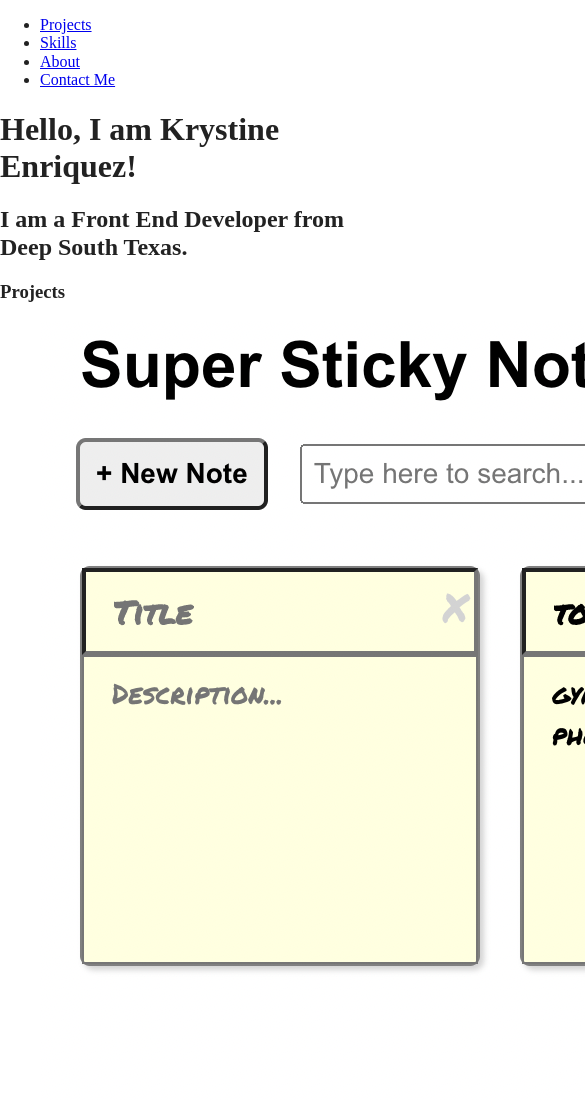
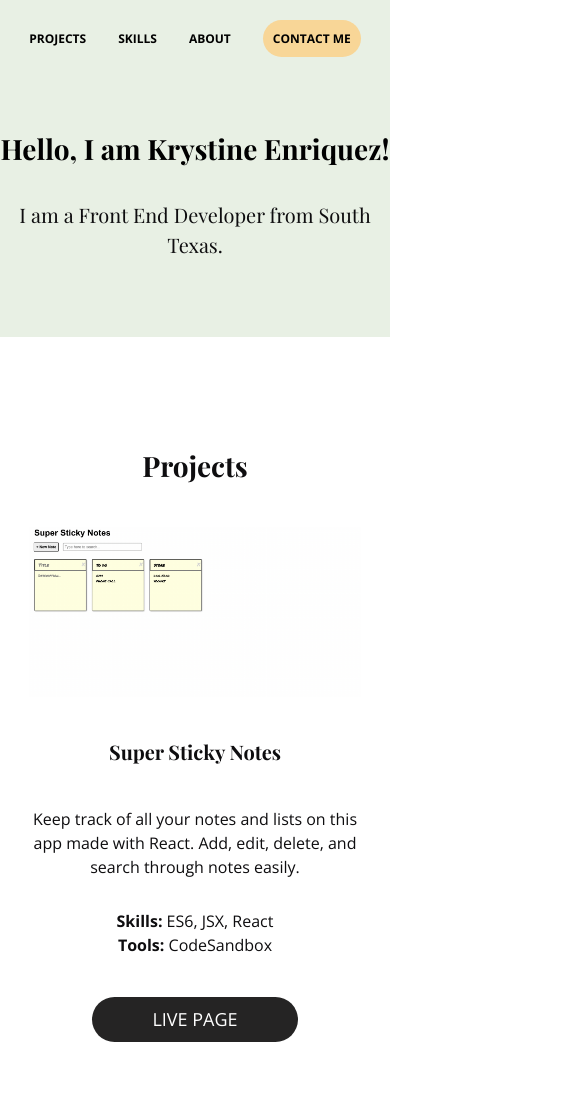
Before and after one commit to krystinee/my-dev-portfolio, a website built with Parcel: page index.html in a window 390 px wide. Shown: the top 1100 px of the page, 585 px wide, since content can reach past the window. Built offline with nearby package versions, Linux system fonts and the light colour scheme.

Commit message:
Mobile version

```diff
--- a/css/main.css
+++ b/css/main.css
@@ -86,6 +86,349 @@ textarea {
 /* ==========================================================================
    Author's custom styles
    ========================================================================== */
+body {
+  font-size: 1em;
+  font-family: 'Playfair Display', serif;
+  color: #0e0d0f;
+  background-color: white;
+  margin: 0;
+  display: block;
+}
+
+/*header*/
+
+header {
+  background-color: #e8f0e4;
+  padding-top: 30px;
+  padding-bottom: 60px;
+}
+
+header, #work, #skills, #about, #footer {
+  display: flex;
+  justify-content: center;
+  text-align: center;
+  flex-flow: row wrap;
+}
+
+.content-wrapper {
+  width: 85%;
+}
+
+div, nav {
+  display: block;
+}
+
+nav {
+  margin-bottom: 60px;
+  font-family: 'Open Sans', sans-serif;
+}
+
+nav ul {
+  display: flex;
+  justify-content: space-between;
+}
+
+ul {
+  list-style-type: none;
+  margin: 0;
+  padding: 0;
+}
+
+header nav ul li {
+  font-size: .75rem;
+  margin-bottom: 20px;
+  font-weight: bold;
+  text-transform: uppercase;
+}
+
+li {
+  line-height: 1.5;
+  display: list-item;
+}
+
+a {
+  color: black;
+  text-decoration: none;
+  background-color: transparent;
+}
+
+nav #contact-link {
+  background-color: #f8d697;
+  padding: 10px 10px;
+  border-radius: 30px;
+}
+
+header h1 {
+  width: 100%;
+  margin: 0;
+  color: black;
+  font-size: 1.75rem;
+  line-height: 1.5;
+  font-weight: bold;
+  display: block;
+}
+
+h2 {
+  width: 100%;
+  margin-top: 30px;
+  font-size: 1.25rem;
+  line-height: 1.5;
+  font-weight: 400;
+  display: block;
+}
+
+/*main*/
+
+main, article {
+  display: block;
+}
+
+/*work section*/
+
+#work {
+  width: 100%;
+  padding-top: 80px;
+  display: flex;
+  justify-content: center;
+  text-align: center;
+  flex-flow: row wrap;
+}
+
+h3 {
+  width: 100%;
+  margin-bottom: 20px;
+  font-family: 'Playfair Display', serif;
+  line-height: 1.5;
+  font-size: 1.75rem;
+  display: block;
+  font-weight: bold;
+}
+
+.portfolio-wrapper {
+  display: flex;
+  justify-content: center;
+  align-items: flex-start;
+  flex-flow: row wrap;
+}
+
+.home-portfolio-piece {
+  width: 100%;
+  display: flex;
+  justify-content: center;
+  flex-direction: column;
+  align-items: center;
+}
+
+.home-portfolio-piece figure {
+  width: 100%;
+}
+
+figure {
+  margin: 20px 0 40px 0;
+  display: block;
+}
+
+img {
+  width: 100%;
+}
+
+.home-portfolio-piece h4 {
+  font-weight: bold;
+}
+
+h4 {
+  margin: 0 0 40px 0;
+  line-height: 1.5;
+  width: 100%;
+  font-size: 1.25rem;
+  display: block;
+}
+
+p {
+  width: 100%;
+  text-align: left;
+  font-size: 1rem;
+  line-height: 1.5;
+  display: block;
+  font-family: 'Open Sans', sans-serif;
+}
+
+.project-description {
+  margin: 0 0 30px 0;
+}
+
+span {
+  font-weight: bold;
+}
+
+.project-link {
+  background-color: rgb(37, 36, 36);
+  padding: .75rem 3.75rem;
+  border-radius: 30px;
+  color: white;
+  margin: 40px 0 60px 0;
+  text-transform: uppercase;
+  font-size: 1.125rem;
+  font-family: 'Open Sans', sans-serif;
+}
+
+/*skills section*/
+
+#skills {
+  background-color: #e8f0e4;
+  width: 100%;
+  padding-top: 60px;
+  padding-bottom: 40px;
+  display: flex;
+  text-align: center;
+  justify-content: center;
+  flex-flow: row wrap;
+}
+
+.skills-header {
+  margin-bottom: 20px;
+}
+
+#skills h4 {
+  margin: 40px 0 40px 0;
+  font-weight: bold;
+}
+
+.language-wrapper p, .tool-wrapper p {
+  background-color: #f8d697;
+  padding: 15px 0;
+  margin: 20px 0;
+  text-transform: uppercase;
+  font-size: 1.125rem;
+  text-align: center;
+}
+
+.tool {
+  width: 100%;
+}
+
+/*about section*/
+
+#about {
+  width: 100%;
+  padding-top: 80px;
+  padding-bottom: 80px;
+  justify-content: center;
+  text-align: center;
+  flex-flow: row wrap;
+}
+
+figure {
+  margin: 20px 0 40px 0;
+  display: block;
+}
+
+#about-profile-image {
+  width: 90%;
+}
+
+#about h3 {
+  margin: 40px 0 40px 0;
+}
+
+#about h4 {
+  font-weight: 400;
+}
+
+#about p {
+  width: 100%;
+  text-align: left;
+}
+
+.about-text {
+  margin: 0 0 30px 0;
+}
+
+/*FOOTER*/
+
+footer {
+  background-color: #e8f0e4;
+  padding: 80px 0;
+  display: flex;
+  justify-content: center;
+  text-align: center;
+  flex-flow: row wrap;
+}
+
+#contact h3 {
+  margin-bottom: 60px;
+}
+
+footer .contact-wrapper {
+  display: flex;
+  flex-flow: row wrap;
+  justify-content: center;
+  align-items: flex-start;
+}
+
+.contact-info {
+  margin: 0 0 60px 0;
+}
+
+footer .contact-info {
+  width: 60%;
+}
+
+.contact-title {
+  margin: 0 0 40px 0;
+  font-weight: 400;
+}
+
+p {
+  margin: 0;
+  font-size: 1rem;
+  line-height: 1.5;
+  text-align: center;
+}
+
+footer .follow-section {
+  display: flex;
+  flex-flow: row wrap;
+  justify-content: center;
+}
+
+h5 {
+  font-size: 1.5rem;
+  width: 100%;
+  line-height: 1.5;
+}
+
+footer .social-icons {
+  display: flex;
+  justify-content: space-around;
+}
+
+footer ul {
+  width: 100%;
+}
+
+ul, ol {
+  list-style-type: none;
+  margin: 0;
+  padding: 0;
+}
+
+footer .social-icons li {
+  width: 40px;
+  height: 40px;
+  display: flex;
+  justify-content: center;
+  align-items: center;
+}
+
+p, li {
+  font-size: 1rem;
+  line-height: 1.5;
+}
+
+footer .social-icons li i {
+  font-size: 1.875rem;
+}
 
 /* ==========================================================================
    Helper classes
@@ -175,7 +518,7 @@ textarea {
    Modify as content requires.
    ========================================================================== */
 
-@media only screen and (min-width: 35em) {
+   @media only screen and (min-width: 35em) {
   /* Style adjustments for viewports that meet the condition */
 }
 
--- a/index.html
+++ b/index.html
@@ -21,6 +21,12 @@
   <link rel="stylesheet" href="css/main.css">
 
   <meta name="theme-color" content="#fafafa">
+  <link rel="preconnect" href="https://fonts.googleapis.com">
+  <link rel="preconnect" href="https://fonts.gstatic.com" crossorigin>
+  <link href="https://fonts.googleapis.com/css2?family=Playfair+Display:wght@400;700&display=swap" rel="stylesheet">
+  <link rel="preconnect" href="https://fonts.gstatic.com" crossorigin>
+  <link href="https://fonts.googleapis.com/css2?family=Open+Sans:wght@400;700&display=swap" rel="stylesheet">
+
 </head>
 
 <body>
@@ -34,13 +40,13 @@
           <li><a href="#projects">Projects</a></li>
           <li><a href="#skills">Skills</a></li>
           <li><a href="#about">About</a></li>
-          <li><a href="#contact">Contact Me</a></li>
+          <li><a href="#contact" id = 'contact-link'>Contact Me</a></li>
         </ul>
       </nav>
     </div>
     <div class="home-header">
       <h1>Hello, I am Krystine Enriquez!</h1>
-      <h2>I am a Front End Developer from Deep South Texas.</h2>
+      <h2>I am a Front End Developer from South Texas.</h2>
     </div>
   </header>
 
@@ -57,9 +63,9 @@
                 </a>
               </figure>
               <h4>Super Sticky Notes</h4>
-              <p class = "project-description">"Keep track of all your notes and lists on this app made with React.  Add, edit, delete, and search through notes easily."</p>
-              <p><span>Skills: </span>"ES6, JSX, React"</p>
-              <p><span>Tools: </span>"CodeSandbox"</p>
+              <p class = "project-description">Keep track of all your notes and lists on this app made with React.  Add, edit, delete, and search through notes easily.</p>
+              <p><span>Skills: </span>ES6, JSX, React</p>
+              <p><span>Tools: </span>CodeSandbox</p>
               <a class = "project-link" href = "https://geo590.csb.app/" target = "_blank">Live Page</a>
             </div>
             <div class = "home-portfolio-piece">
@@ -69,9 +75,9 @@
                 </a>
               </figure>
               <h4>GitHub Repo Gallery</h4>
-              <p class = "project-description">"Made using JavaScript and GitHub's APIs, visitors are allowed to view my GitHub repositories in a gallery style page."</p>
-              <p><span>Skills: </span>"JavaScript"</p>
-              <p><span>Tools: </span>"GitHub, APIs"</p>
+              <p class = "project-description">Made using JavaScript and GitHub's APIs, visitors are allowed to view my GitHub repositories in a gallery style page.</p>
+              <p><span>Skills: </span>JavaScript</p>
+              <p><span>Tools: </span>GitHub, APIs</p>
               <a class = "project-link" href = "https://krystinee.github.io/github-repo-gallery-v2/" target = "_blank">Live Page</a>
             </div>
             <div class = "home-portfolio-piece">
@@ -81,9 +87,9 @@
                 </a>
               </figure>
               <h4>Guess the Word Game</h4>
-              <p class = "project-description">"This is a fun and interactive game made with JavaScript.  User’s guess the word one letter at a time, with a limited amount of guesses.  Win or lose, you can play again!"</p>
-              <p><span>Skills: </span>"JavaScript"</p>
-              <p><span>Tools: </span>"GitHub, JSON"</p>
+              <p class = "project-description">This is a fun and interactive game made with JavaScript.  User’s guess the word one letter at a time, with a limited amount of guesses.  Win or lose, you can play again!</p>
+              <p><span>Skills: </span>JavaScript</p>
+              <p><span>Tools: </span>GitHub, JSON</p>
               <a class = "project-link" href="https://krystinee.github.io/guess-the-word/" target="_blank">Live Page</a>
             </div>
             <div class = "home-portfolio-piece">
@@ -93,9 +99,9 @@
                 </a>
               </figure>
               <h4>Unplugged Retreat</h4>
-              <p class = "project-description">"A 3-page responsive website for a tech free retreat.  This website was created using HTML, CSS, and Flexbox."</p>
-              <p><span>Skills: </span>"CSS3, Flexbox, HTML5, Media Queries, Responsive Typographies"</p>
-              <p><span>Tools: </span>"GitHub, Photoshop, Text Editor"</p>
+              <p class = "project-description">A 3-page responsive website for a tech free retreat.  This website was created using HTML, CSS, and Flexbox.</p>
+              <p><span>Skills: </span>CSS3, Flexbox, HTML5, Media Queries, Responsive Typographies</p>
+              <p><span>Tools: </span>GitHub, Photoshop, Text Editor</p>
               <a class = "project-link" href = "https://krystinee.github.io/unplugged-retreat/" target = "_blank">Live Page</a>
             </div>
           </div>
```
